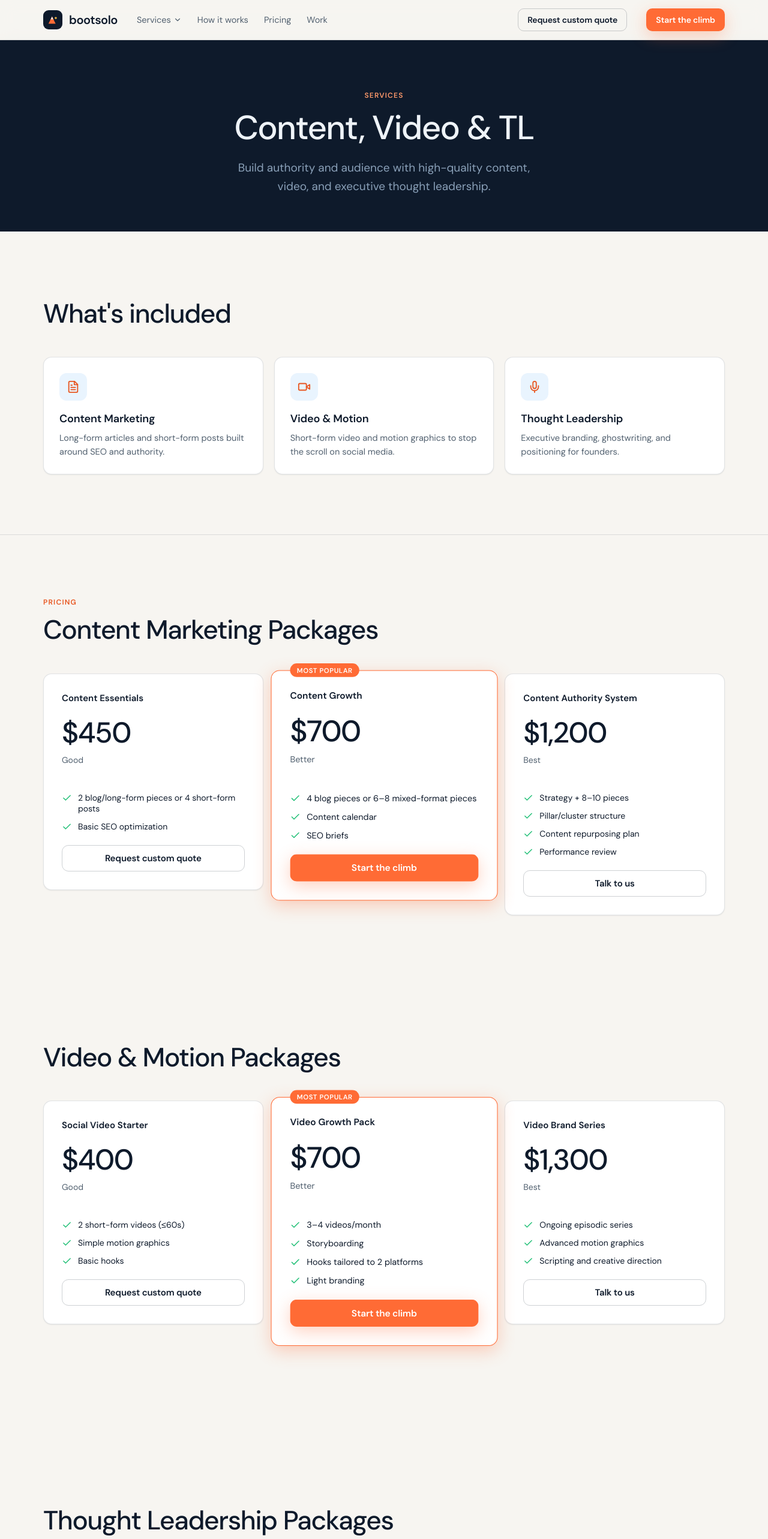
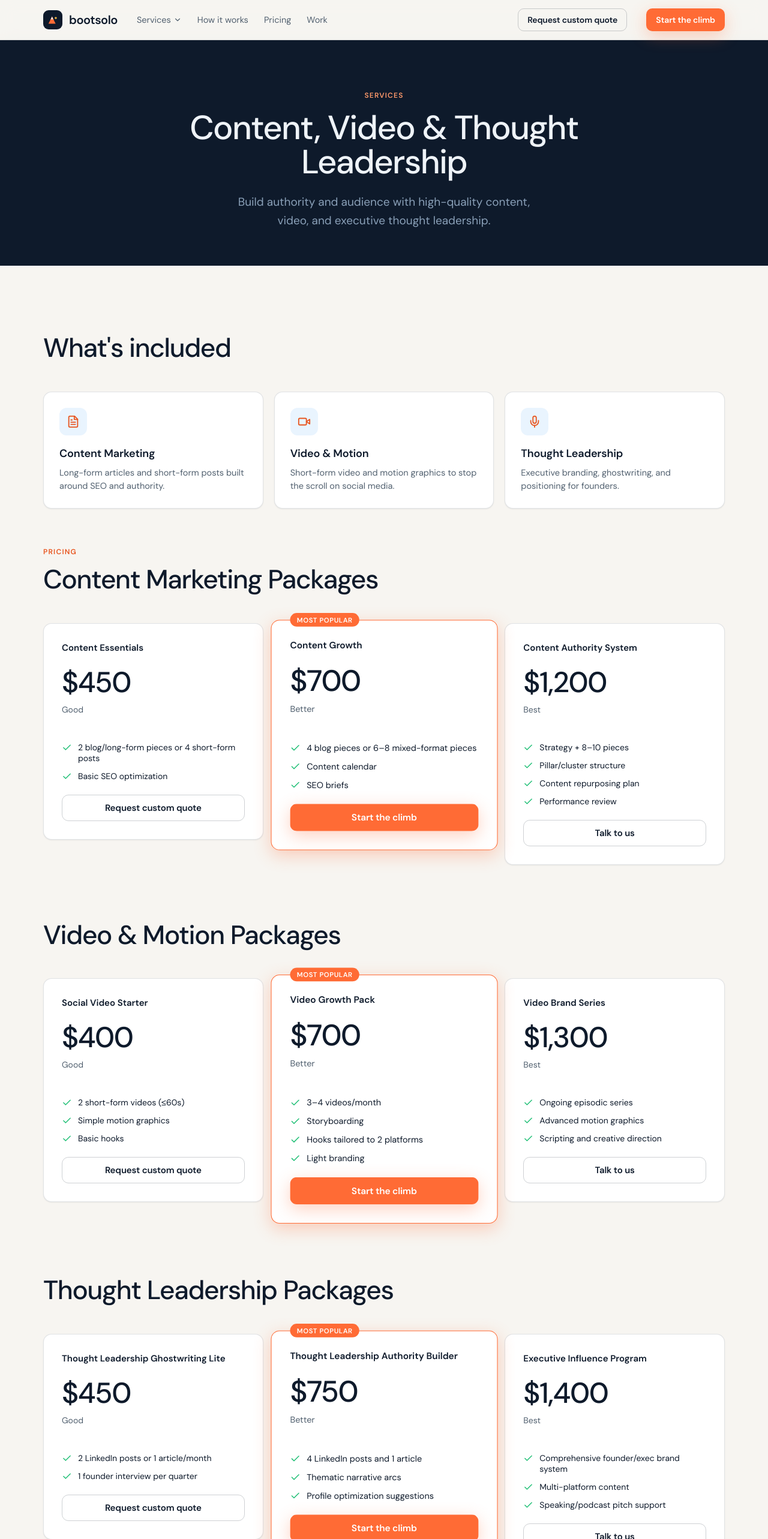
Before and after one commit to bdbhavyadave/bootsolo-website-cms, a Next.js app: page /content-video-thought-leadership in a window 1280 px wide. Shown: the top 2566 px of the page at 60% size. Built offline with nearby package versions, Linux system fonts and the light colour scheme.

Commit message:
Fix layout spacing on pricing pages and update TL to Thought Leadership

```diff
--- a/app/branding/page.js
+++ b/app/branding/page.js
@@ -42,8 +42,9 @@ export default function BrandingPage() {
       <ServiceFeatures
         title="What's included"
         features={FEATURES}
+        style={{ paddingBottom: '60px' }}
       />
-      <Pricing title="Branding Packages" lead="" kick="Pricing" tiers={PRICING_BRANDING} />
+      <Pricing title="Branding Packages" lead="" kick="Pricing" tiers={PRICING_BRANDING} className="" style={{ paddingBottom: '120px' }} />
       <CTA />
     </>
   );
--- a/app/content-video-thought-leadership/page.js
+++ b/app/content-video-thought-leadership/page.js
@@ -54,13 +54,13 @@ const PRICING_VIDEO = [
 
 const PRICING_TL = [
   {
-    name: "TL Ghostwriting Lite", amt: "$450", per: "", feat: false,
+    name: "Thought Leadership Ghostwriting Lite", amt: "$450", per: "", feat: false,
     desc: "Good",
     feats: ["2 LinkedIn posts or 1 article/month", "1 founder interview per quarter"],
     cta: "Request custom quote", btn: "btn-ghost"
   },
   {
-    name: "TL Authority Builder", amt: "$750", per: "", feat: true,
+    name: "Thought Leadership Authority Builder", amt: "$750", per: "", feat: true,
     desc: "Better",
     feats: ["4 LinkedIn posts and 1 article", "Thematic narrative arcs", "Profile optimization suggestions"],
     cta: "Start the climb", btn: "btn-primary"
@@ -77,21 +77,18 @@ export default function ContentVideoPage() {
   return (
     <>
       <ServiceHero
-        title="Content, Video & TL"
+        title="Content, Video & Thought Leadership"
         subtitle="Build authority and audience with high-quality content, video, and executive thought leadership."
         kick="Services"
       />
       <ServiceFeatures
         title="What's included"
         features={FEATURES}
+        style={{ paddingBottom: '60px' }}
       />
-      <Pricing title="Content Marketing Packages" lead="" kick="Pricing" tiers={PRICING_CONTENT} />
-      <div style={{ padding: '0 0 60px' }}>
-        <Pricing title="Video & Motion Packages" lead="" kick="" tiers={PRICING_VIDEO} />
-      </div>
-      <div style={{ padding: '0 0 60px' }}>
-        <Pricing title="Thought Leadership Packages" lead="" kick="" tiers={PRICING_TL} />
-      </div>
+      <Pricing title="Content Marketing Packages" lead="" kick="Pricing" tiers={PRICING_CONTENT} className="" style={{ paddingBottom: '80px' }} />
+      <Pricing title="Video & Motion Packages" lead="" kick="" tiers={PRICING_VIDEO} className="" style={{ paddingBottom: '80px' }} />
+      <Pricing title="Thought Leadership Packages" lead="" kick="" tiers={PRICING_TL} className="" style={{ paddingBottom: '120px' }} />
       <CTA />
     </>
   );
--- a/app/pricing/page.js
+++ b/app/pricing/page.js
@@ -35,7 +35,7 @@ const MASTER_PRICING = [
     ]
   },
   {
-    category: "Content, Video & TL",
+    category: "Content, Video & Thought Leadership",
     slug: "/content-video-thought-leadership#pricing",
     gist: "High-converting copy, short-form video, and executive branding.",
     subcategories: [
@@ -74,7 +74,7 @@ export default function MasterPricingPage() {
         kick="Pricing Directory"
       />
 
-      <section className="section" style={{ paddingTop: 0 }}>
+      <section className="section" style={{ paddingBottom: 0 }}>
         <div className="wrap">
           <div className="svc-grid">
             {MASTER_PRICING.map((cat, i) => (
--- a/app/seo-aeo-geo/page.js
+++ b/app/seo-aeo-geo/page.js
@@ -42,8 +42,9 @@ export default function SeoAeoGeoPage() {
       <ServiceFeatures
         title="What's included"
         features={FEATURES}
+        style={{ paddingBottom: '60px' }}
       />
-      <Pricing title="Search & Visibility Packages" lead="" kick="Pricing" tiers={PRICING_SEO} />
+      <Pricing title="Search & Visibility Packages" lead="" kick="Pricing" tiers={PRICING_SEO} className="" style={{ paddingBottom: '120px' }} />
       <CTA />
     </>
   );
--- a/components/Pricing.js
+++ b/components/Pricing.js
@@ -41,10 +41,12 @@ export default function Pricing({
   title = "Priced for a backpack, not a boardroom",
   lead = "Start free. Upgrade when it's paying for itself. Cancel any time — no contracts, no guilt.",
   kick = "Pricing",
-  tiers = DEFAULT_TIERS
+  tiers = DEFAULT_TIERS,
+  className = "section",
+  style = {}
 }) {
   return (
-    <section className="section" id="pricing">
+    <section className={className} id="pricing" style={style}>
       <div className="wrap">
         <div className="sec-head">
           <span className="kick">{kick}</span>
--- a/components/ServiceFeatures.js
+++ b/components/ServiceFeatures.js
@@ -1,6 +1,6 @@
-export default function ServiceFeatures({ features, title, lead, kick }) {
+export default function ServiceFeatures({ features, title, lead, kick, className = "section", style = {} }) {
   return (
-    <section className="section">
+    <section className={className} style={style}>
       <div className="wrap">
         <div className="sec-head">
           {kick && <span className="kick">{kick}</span>}
```
Also changed, not shown: app/ai-powered-marketing/page.js (+4 -7 lines), app/performance-lead-generation/page.js (+5 -10 lines), app/web-ecommerce-experience/page.js (+3 -4 lines).
